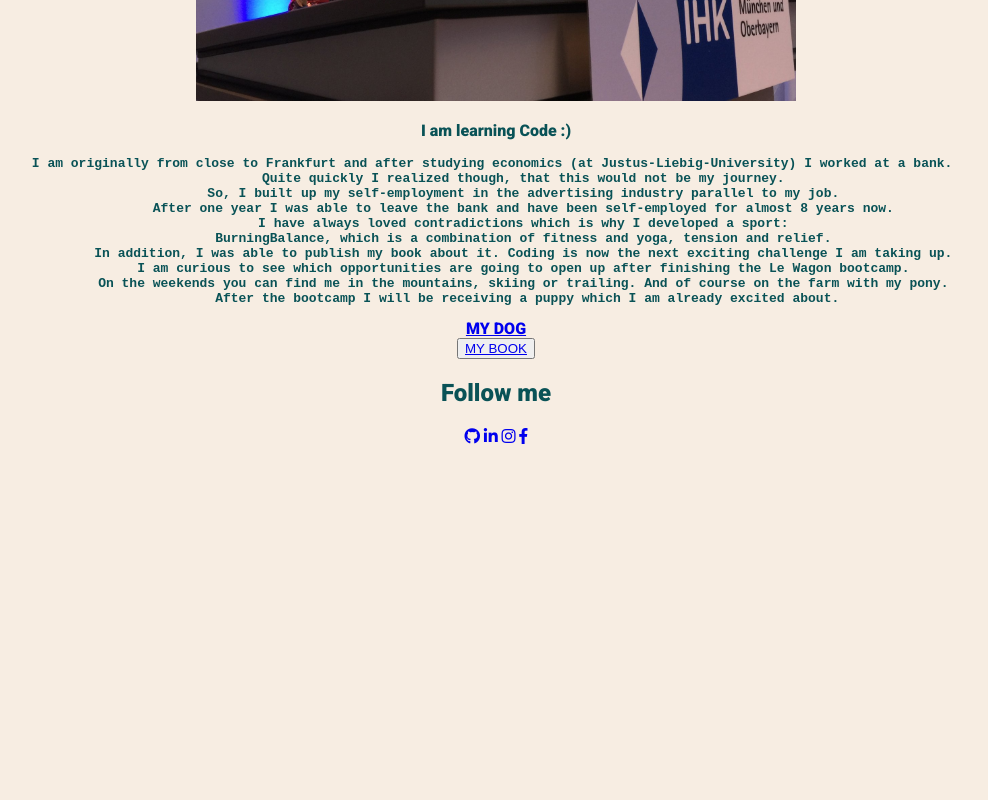
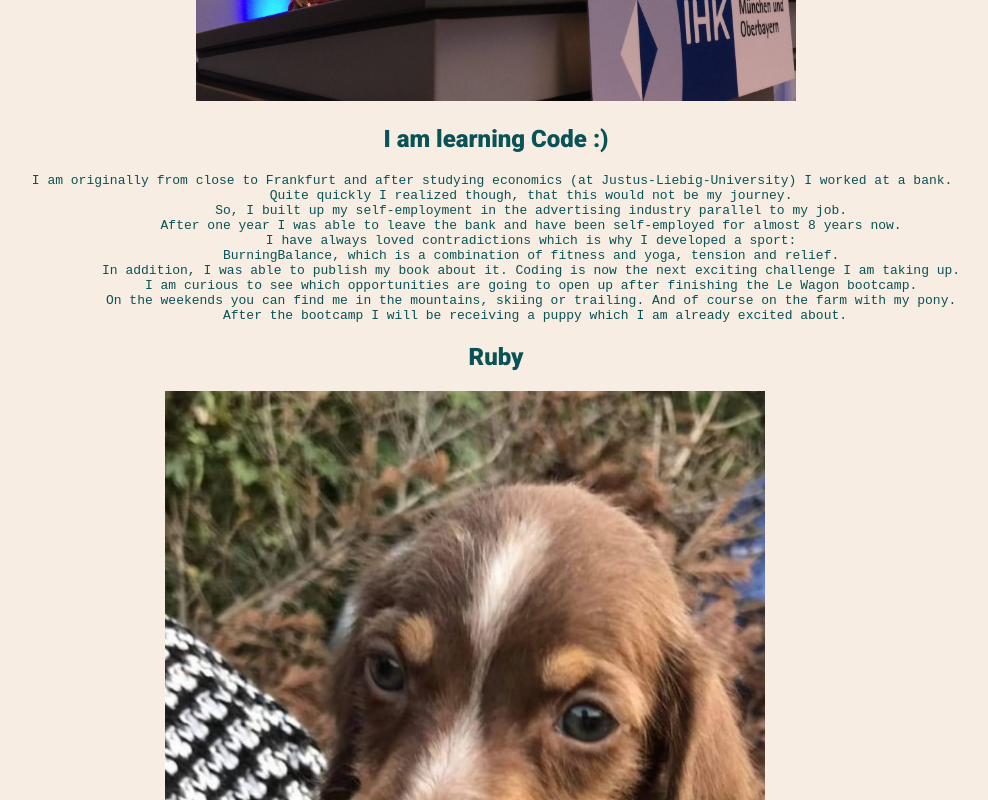
Before and after one commit to AnnaMariaJansen/profile, a plain HTML site: page index.html in a window 1280 px wide. Shown: the part 380-1180 px from the top of the page, without its empty margins (144-1132 px from the left). Before the commit the page ends 842 px from the top, so only its background shows below. Drawn offline with Linux system fonts and the light colour scheme.

Commit message:
Push 3 with Ruby the cutest

```diff
--- a/index.html
+++ b/index.html
@@ -10,12 +10,11 @@
   <body>
     <div class = "container">
       <h1>Hi, I am Anna-Maria Jansen</h1>
-    </div>
         <div class = container></div>
           <img src="images/IHK_Unternehmerinnen.jpg" alt="Anna Maria Jansen" width="600">
-    <div id = work>
+      <div id = work></div>
         <div>
-      <p>I am learning Code :)</p>
+        <h2>I am learning Code :)</h2>
         <pre>I am originally from close to Frankfurt and after studying economics (at Justus-Liebig-University) I worked at a bank.
           Quite quickly I realized though, that this would not be my journey.
           So, I built up my self-employment in the advertising industry parallel to my job.
@@ -27,12 +26,15 @@
           On the weekends you can find me in the mountains, skiing or trailing. And of course on the farm with my pony.
           After the bootcamp I will be receiving a puppy which I am already excited about.</pre>
         </div>
+    <div>
+    <h2>Ruby</h2>
+    <img src="images/WhatsApp Image 2020-10-12 at 22.24.07.jpeg" alt="Ruby" width="600">
     <a href= "images/WhatsApp Image 2020-10-12 at 22.24.07.jpeg" alt="cutest puppy of the world"target="_blank">MY DOG</a>
     </div>
 
     <button><a href="images/M0396093341X-large.jpg" alt="Anna-Maria's book"target="_blank">MY BOOK</a></button>
 
-  <h2>Follow me</h2>
+  <h3>Follow me</h3>
     <div class = social>
       <ul id = "icon">
         <div class = card>
```
Lines whose indentation alone changed are shown as unchanged.
